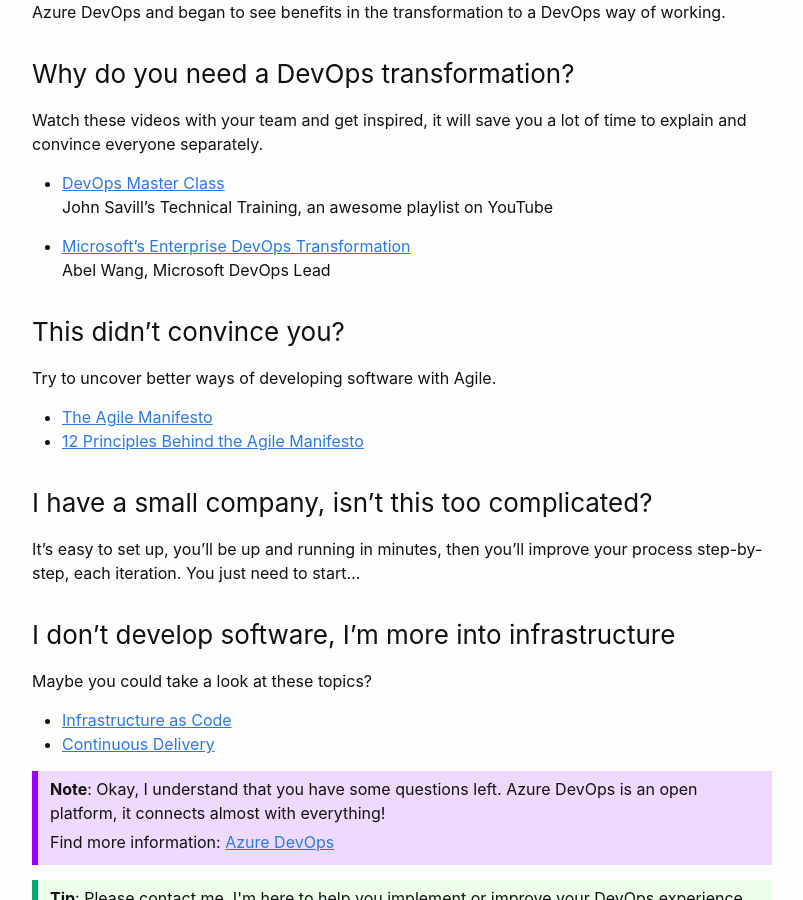
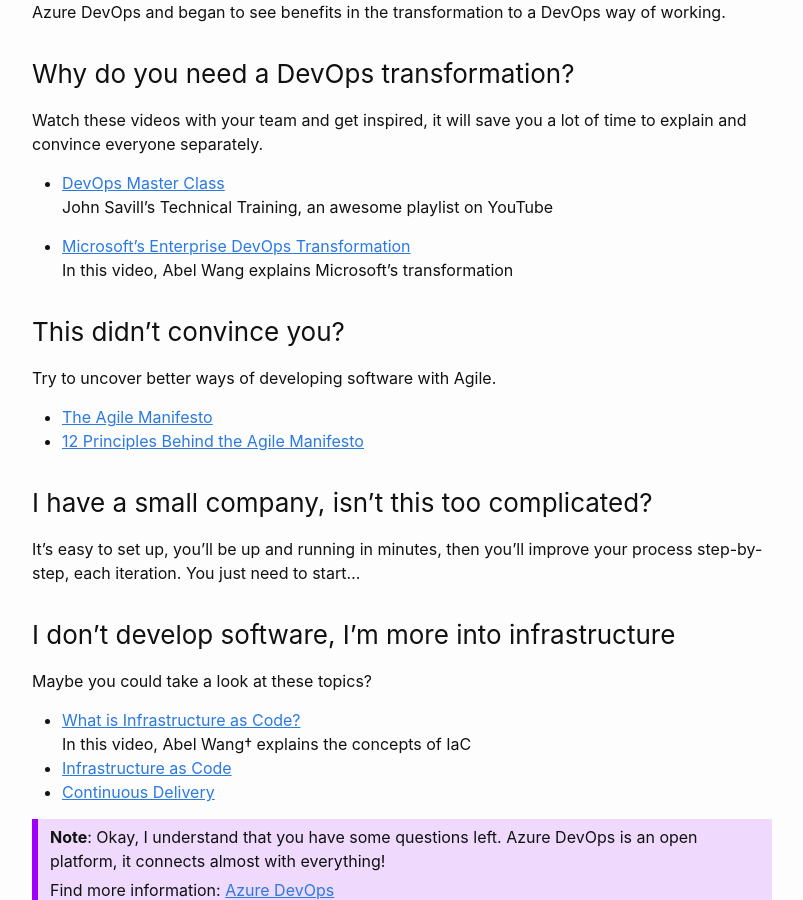
Before and after one commit to msc365/msc365.github.io, a Jekyll site: the page built from _posts/2022-11-22-azure-devops-adoption.md, in a window 1280 px wide and 900 px high, scrolled down 483 px. Shown: the whole window, without its empty margins (238-1041 px from the left). Built offline with Jekyll 4.4.1, drawn with Linux system fonts in a browser that asks for light colours.

Commit message:
Update 2022-11-22-azure-devops-adoption.md

```diff
--- a/_posts/2022-11-22-azure-devops-adoption.md
+++ b/_posts/2022-11-22-azure-devops-adoption.md
@@ -19,7 +19,7 @@
   John Savill's Technical Training, an awesome playlist on YouTube
 
 - [Microsoft's Enterprise DevOps Transformation](https://www.youtube.com/watch?v=WhRRGUmwoq4)
-  Abel Wang, Microsoft DevOps Lead
+  In this video, Abel Wang explains Microsoft's transformation
 
 ### This didn't convince you?
 
@@ -36,6 +36,8 @@
 
 Maybe you could take a look at these topics?
 
+- [What is Infrastructure as Code?](https://www.youtube.com/watch?v=uETq8KKVUFY)
+  In this video, Abel Wang† explains the concepts of IaC
 - [Infrastructure as Code](https://docs.microsoft.com/en-us/devops/deliver/what-is-infrastructure-as-code)
 - [Continuous Delivery](https://docs.microsoft.com/en-us/devops/deliver/what-is-continuous-delivery)
 
```
